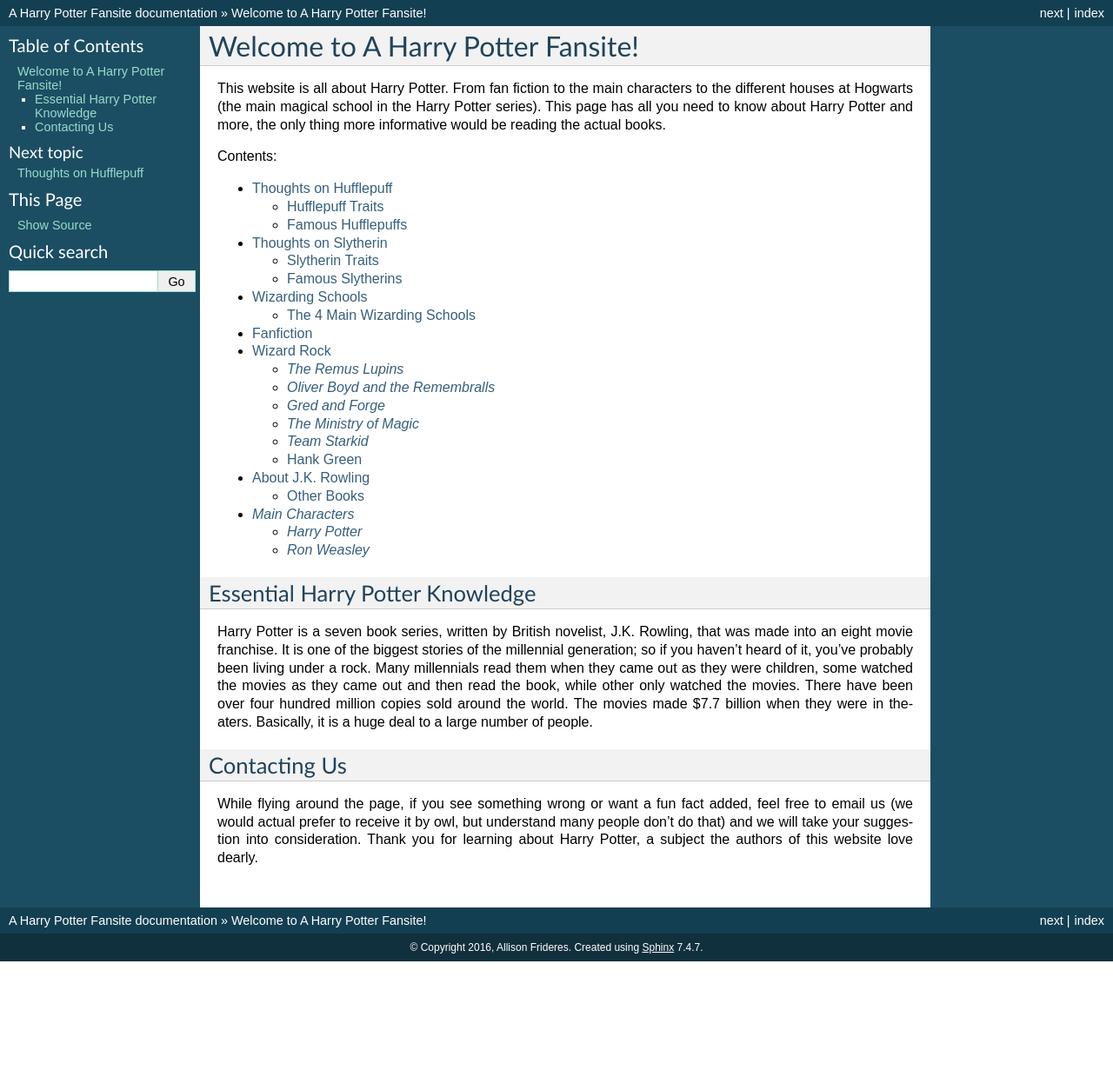
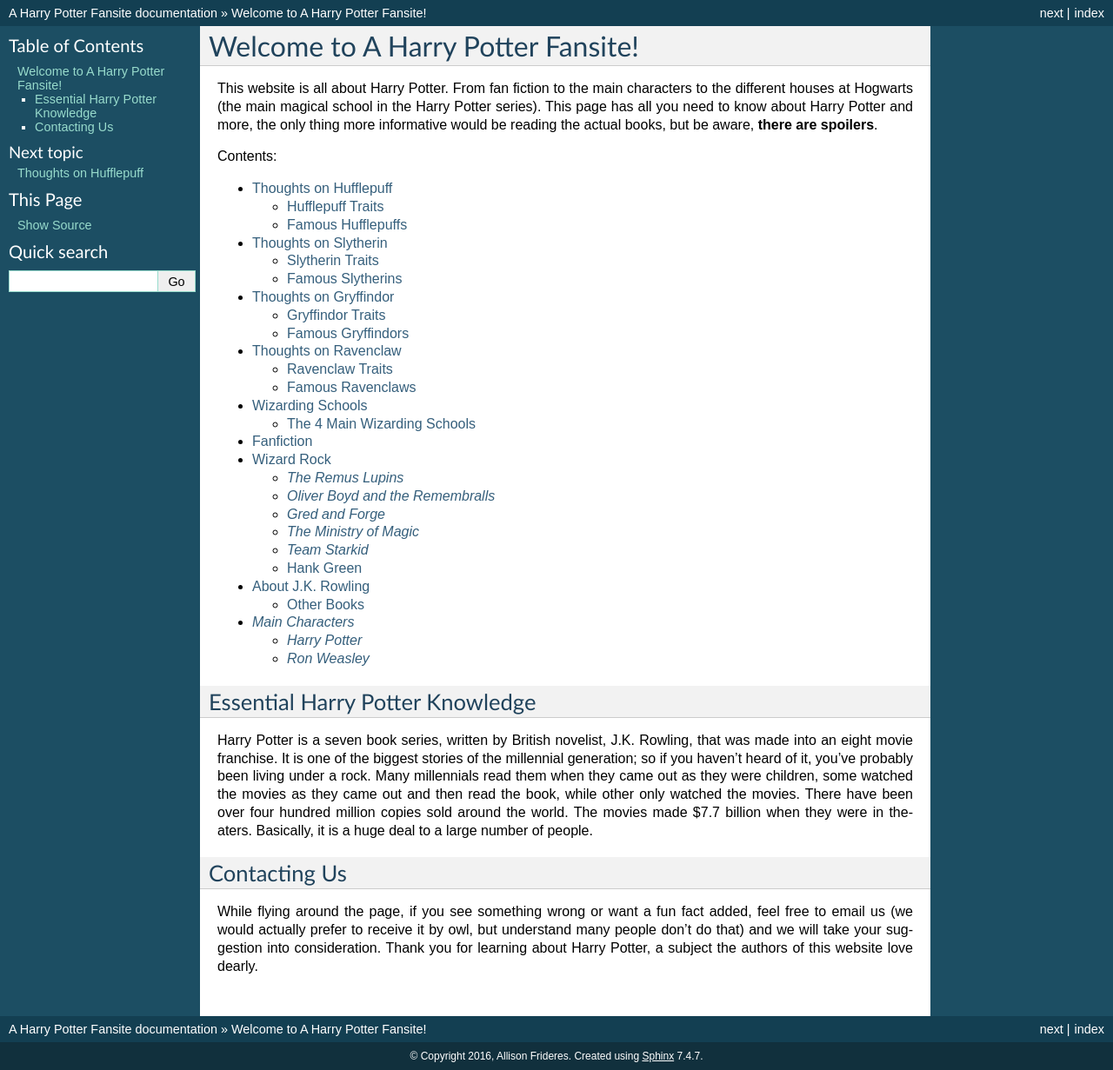
Before and after one commit to AshMad95/harrypotter, a Sphinx documentation site: the page built from source/index.rst, in a window 1280 px wide. Shown: the whole page at 87% size. Built offline with Sphinx 7.4.7, drawn with Linux system fonts in a browser that asks for light colours; before the commit the page ends 1106 px from its top, so only the background shows below that.

Commit message:
Fixed a few wording errors

```diff
--- a/source/index.rst
+++ b/source/index.rst
@@ -8,7 +8,7 @@
 
 This website is all about Harry Potter. From fan fiction to the main characters to the different houses at Hogwarts
 (the main magical school in the Harry Potter series). This page has all you need to know about Harry Potter and more,
-the only thing more informative would be reading the actual books.
+the only thing more informative would be reading the actual books, but be aware, **there are spoilers**.
 
 Contents:
 
@@ -17,6 +17,8 @@
 
    hufflepuff_thoughts/hufflepuff_thoughts.rst
    slytherin_thoughts/slytherin_thoughts.rst
+   gryffindor_thoughts/gryffindor_thoughts.rst
+   ravenclaw_thoughts/ravenclaw_thoughts.rst
    wizarding_schools/wizarding_schools.rst
    fanfiction/fanfiction.rst
    wizard_rock/wizard_rock.rst
@@ -35,6 +37,6 @@
 Contacting Us
 -------------
 
-While flying around the page, if you see something wrong or want a fun fact added, feel free to email us (we would actual prefer
+While flying around the page, if you see something wrong or want a fun fact added, feel free to email us (we would actually prefer
 to receive it by owl, but understand many people don’t do that) and we will take your suggestion into consideration. Thank you for
 learning about Harry Potter, a subject the authors of this website love dearly.
```
